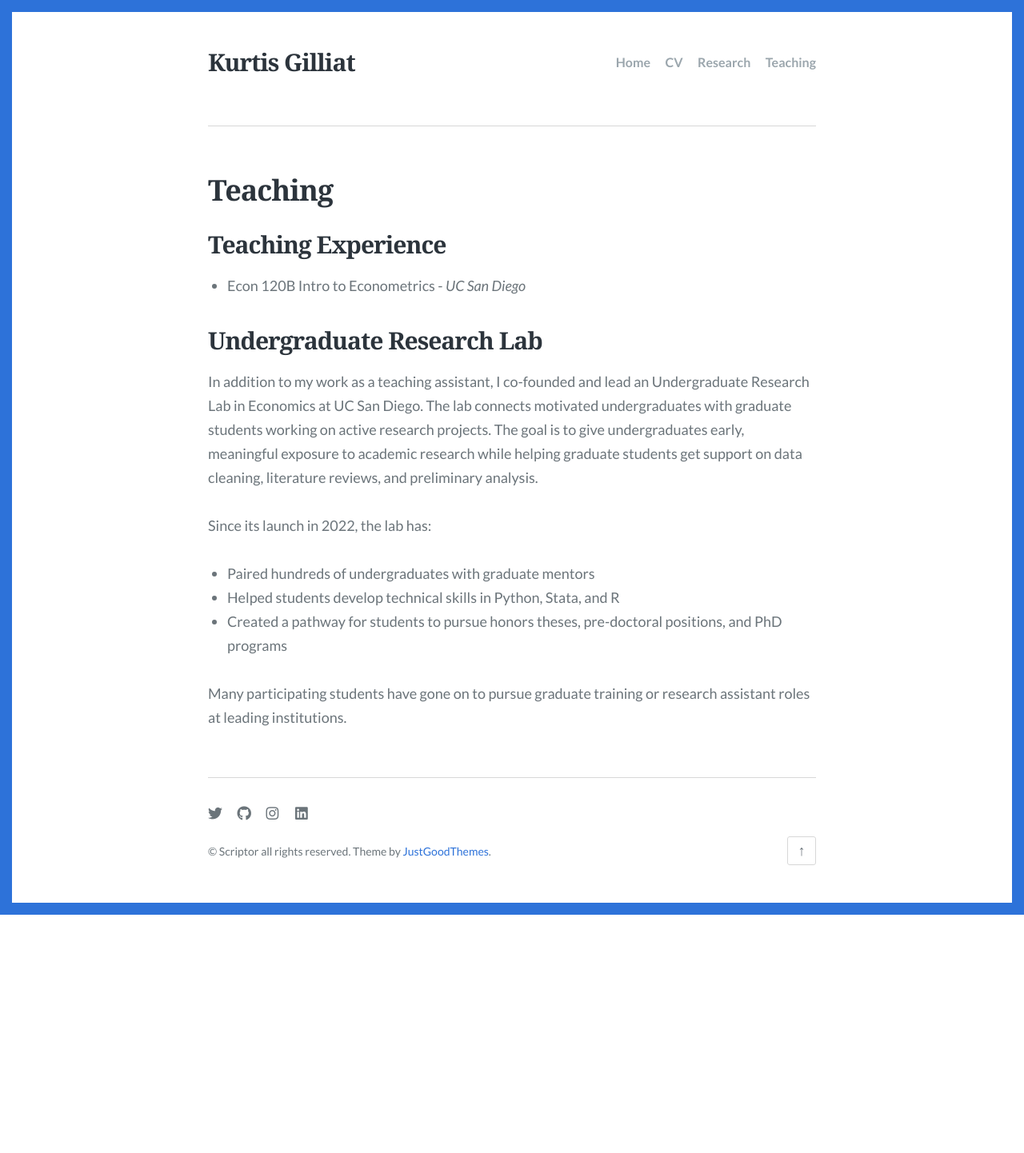
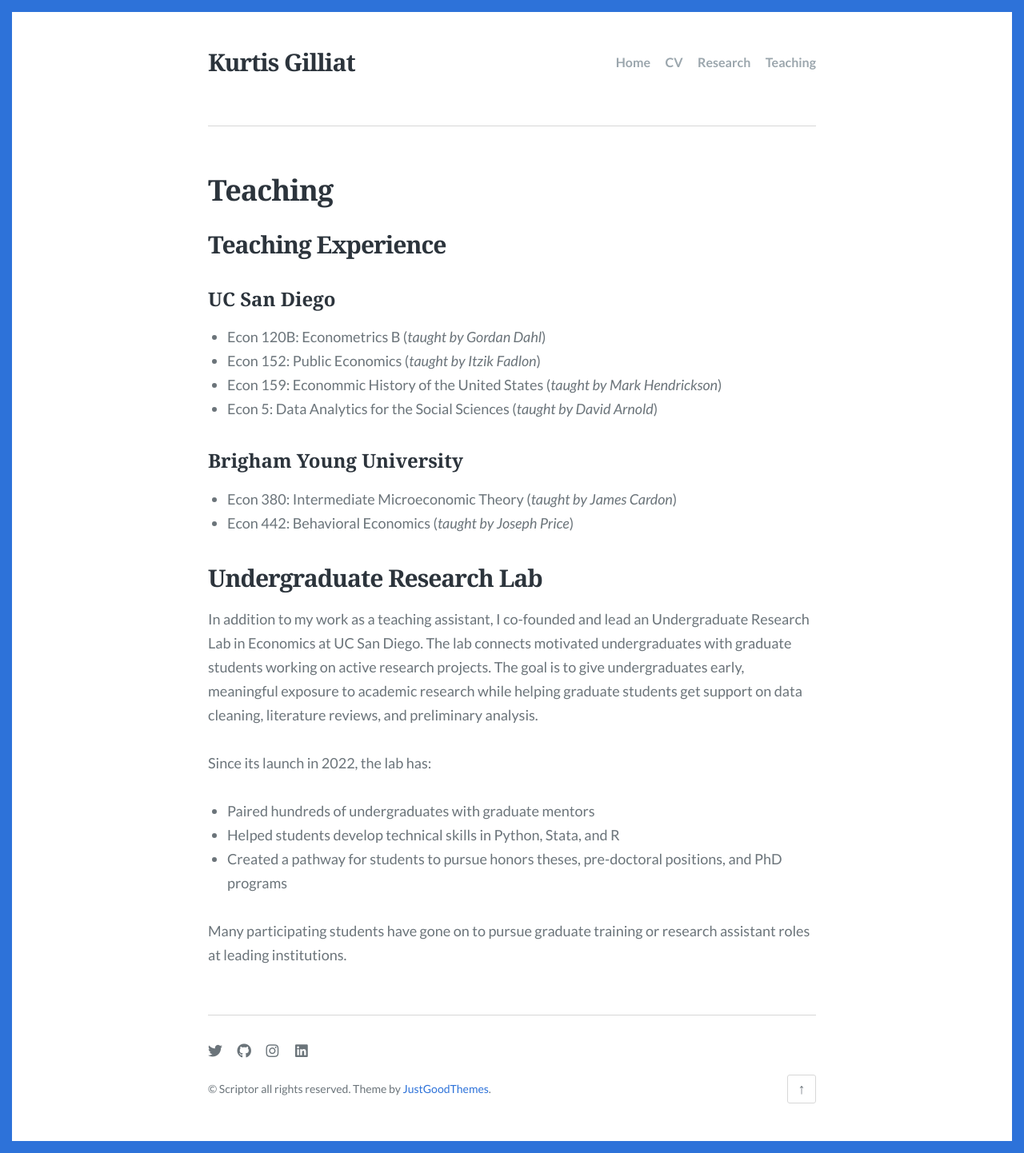
Before and after one commit to kgilliat/kgilliat.github.io, a Jekyll site: the page built from teaching.md, in a window 1280 px wide. Shown: the whole page at 80% size. Built offline with Jekyll 4.4.1, drawn with Linux system fonts in a browser that asks for light colours; some web fonts are replaced; before the commit the page ends 1144 px from its top, so only the background shows below that.

Commit message:
Update teaching.md

```diff
--- a/teaching.md
+++ b/teaching.md
@@ -4,7 +4,15 @@ title: Teaching
 description: A tags page for Scriptor Jekyll theme
 ---
 ## Teaching Experience
-+ Econ 120B Intro to Econometrics - *UC San Diego*
+### UC San Diego
++ Econ 120B: Econometrics B (*taught by Gordan Dahl*)
++ Econ 152: Public Economics (*taught by Itzik Fadlon*)
++ Econ 159: Econommic History of the United States (*taught by Mark Hendrickson*)
++ Econ 5: Data Analytics for the Social Sciences (*taught by David Arnold*)
+
+### Brigham Young University
++ Econ 380: Intermediate Microeconomic Theory (*taught by James Cardon*)
++ Econ 442: Behavioral Economics (*taught by Joseph Price*)
 
 ## Undergraduate Research Lab
 In addition to my work as a teaching assistant, I co-founded and lead an Undergraduate Research Lab in Economics at UC San Diego. The lab connects motivated undergraduates with graduate students working on active research projects. The goal is to give undergraduates early, meaningful exposure to academic research while helping graduate students get support on data cleaning, literature reviews, and preliminary analysis.
```
